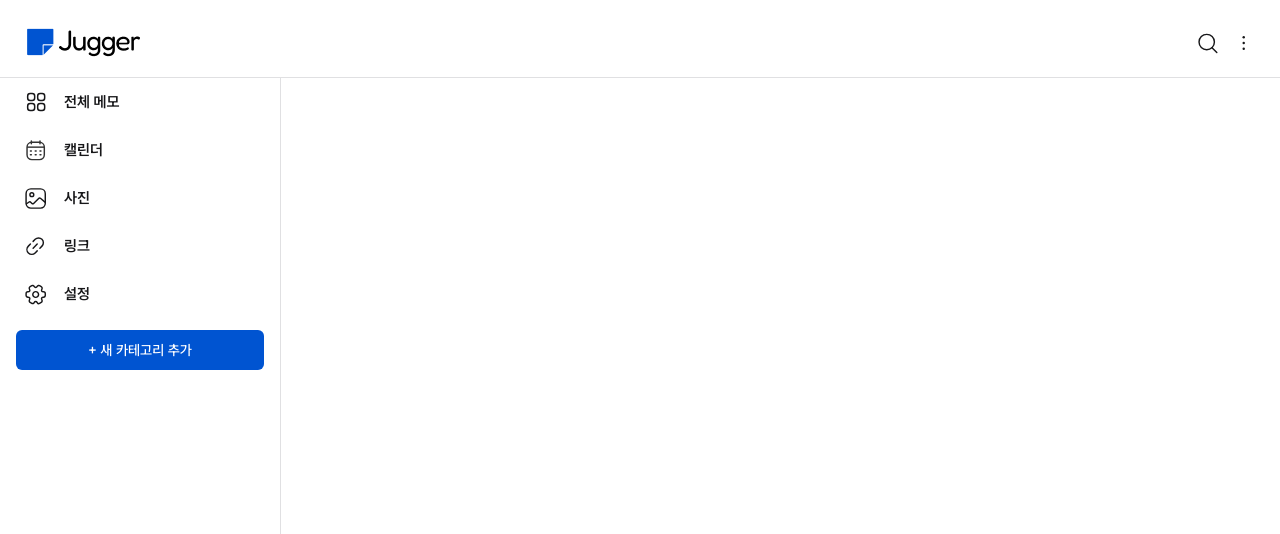
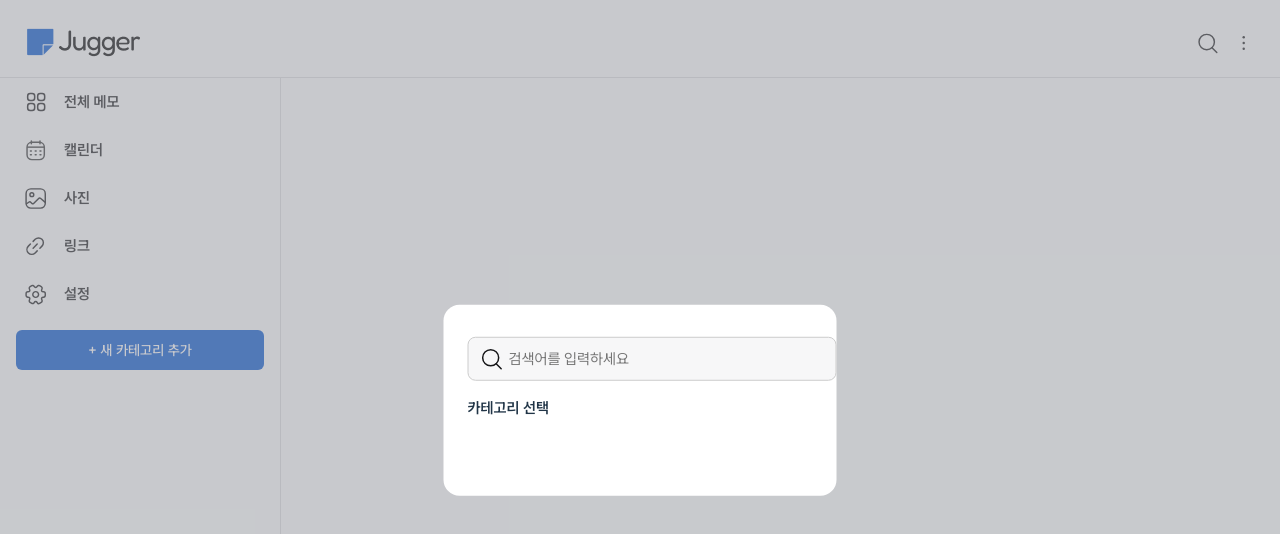
Before and after one commit to Team-useMemo/Jugger-Frontend-Web, a React (Vite) app: page / in a window 1280 px wide. Both pictures are taken after a click on the icon 1208 px from the left and 42 px from the top of the page. Shown: the top 534 px of the page. Built offline with nearby package versions, Linux system fonts and the light colour scheme.

Commit message:
#29 [feat] 검색 컴포넌트 UI 구현

```diff
--- a/src/components/Modal/Modal.Style.ts
+++ b/src/components/Modal/Modal.Style.ts
@@ -117,3 +117,45 @@ export const CategoryItemContent = styled.div({
     color: '#171719',
   },
 });
+
+export const SearchCategoryWrapper = styled.div({
+  display: 'flex',
+  flexDirection: 'column',
+  gap: '16px',
+  padding: '0 32px',
+  width: '100%',
+  boxSizing: 'border-box',
+
+  [media[0]]: {
+    padding: '0 24px',
+  },
+});
+
+export const SearchCategoryTitle = styled.h2({
+  fontSize: '18px',
+  fontWeight: '600',
+  margin: '0',
+});
+
+export const SearchCard = styled.div({
+  display: 'flex',
+  flexDirection: 'column',
+  gap: '8px',
+  padding: '16px',
+  borderRadius: '12px',
+  backgroundColor: '#F7F7F8',
+});
+
+export const TagList = styled.div({
+  display: 'flex',
+  flexWrap: 'wrap',
+  gap: '6px',
+});
+
+export const Tag = styled.span({
+  fontSize: '13px',
+  padding: '4px 8px',
+  backgroundColor: '#E5E5EA',
+  borderRadius: '20px',
+  color: '#333',
+});
--- /dev/null
+++ b/src/components/Modal/SearchCategory.tsx
@@ -0,0 +1,108 @@
+import { MemoModalContainer } from './Modal.Style';
+import styled from '@emotion/styled';
+import { useAppSelector } from '@hooks/useRedux';
+import SearchSVG from '@assets/Header/search.svg?react';
+
+const SearchCategory = () => {
+  const categories = useAppSelector((state) => state.categorySlice.value);
+  return (
+    <MemoModalContainer>
+      <Wrapper>
+        <InputWrapper>
+          <IconWrapper>
+            <SearchSVG />
+          </IconWrapper>
+          <SearchInput placeholder="검색어를 입력하세요" />
+        </InputWrapper>
+
+        <SectionTitle>카테고리 선택</SectionTitle>
+
+        <TagGrid>
+          {categories.map((cat) => (
+            <CategoryTag key={cat.id} color={cat.color}>
+              {cat.title}
+            </CategoryTag>
+          ))}
+        </TagGrid>
+      </Wrapper>
+    </MemoModalContainer>
+  );
+};
+
+export default SearchCategory;
+
+const Wrapper = styled.div({
+  display: 'flex',
+  flexDirection: 'column',
+  gap: '16px',
+  padding: '0 24px 24px',
+});
+
+const InputWrapper = styled.div({
+  position: 'relative',
+  width: '90%',
+});
+
+const IconWrapper = styled.div({
+  position: 'absolute',
+  left: '12px',
+  top: '50%',
+  transform: 'translateY(-50%)',
+  display: 'flex',
+  alignItems: 'center',
+  justifyContent: 'center',
+  pointerEvents: 'none',
+});
+
+const SearchInput = styled.input({
+  width: '100%',
+  padding: '12px 16px 12px 40px',
+  borderRadius: '8px',
+  border: '1px solid #ccc',
+  outline: 'none',
+  fontSize: '15px',
+  transition: 'border 0.2s',
+
+  backgroundColor: '#F7F7F8',
+  '&:focus': {
+    borderColor: '#0054D1',
+  },
+});
+
+const SectionTitle = styled.div({
+  fontSize: '15px',
+  fontWeight: 600,
+  marginBottom: '4px',
+  textAlign: 'left',
+});
+
+const TagGrid = styled.div({
+  display: 'flex',
+  flexWrap: 'wrap',
+  gap: '8px',
+});
+
+const CategoryTag = styled.div<{ color: string }>(({ color }) => ({
+  display: 'flex',
+  alignItems: 'center',
+  padding: '6px 14px',
+  fontSize: '15px',
+  fontWeight: 500,
+  backgroundColor: `${color}1A`,
+  borderRadius: '999px',
+  cursor: 'pointer',
+  color: '#2D2D2D',
+  userSelect: 'none',
+  gap: '8px',
+  lineHeight: '1.2',
+  whiteSpace: 'nowrap',
+
+  '&::before': {
+    content: "''",
+    width: '8px',
+    height: '8px',
+    borderRadius: '50%',
+    backgroundColor: color,
+    display: 'inline-block',
+  },
+}));
--- a/src/layout/Header/Header.tsx
+++ b/src/layout/Header/Header.tsx
@@ -4,17 +4,43 @@ import { useSearchParams } from 'react-router-dom';
 import { HeaderButtonContainer, HeaderTitle, HeaderTitleCircle, StyledHeader } from './Header.Style';
 import MenuSVG from '@assets/icons/menu.svg?react';
 import { useAppSelector } from '@hooks/useRedux';
+import useModal from '@hooks/useModal';
+import SearchCategory from '@components/Modal/SearchCategory';
+import FullScreenGray from '@components/Modal/Background/FullScreenGray';
+import { useEffect, useRef } from 'react';
 
-const Header = ({ activeMenu }: { activeMenu: () => void }) => {
+const Header = ({ activeMenu, closeMenu }: { activeMenu: () => void; closeMenu: () => void }) => {
   const [searchParams] = useSearchParams();
   const categoryId = searchParams.get('category');
   const categories = useAppSelector((state) => state.categorySlice.value);
   const category = categories.find((e) => e.id == categoryId);
+  const modalRef = useRef<HTMLDivElement>(null);
 
-  const onSearchClick = () => alert('검색');
+  const [SearchCategoryModal, openSearchCategoryModal] = useModal(FullScreenGray, () => <SearchCategory />, [], {});
+  const onSearchClick = () => {
+    openSearchCategoryModal();
+  };
+
   const onDetailClick = () => alert('상세');
+
+  useEffect(() => {
+    const handleClick = (e: MouseEvent) => {
+      const target = e.target as HTMLElement;
+      const isInsideModal = target.closest('.modal-container');
+
+      if (modalRef.current && !modalRef.current.contains(e.target as Node) && !isInsideModal) {
+        closeMenu();
+      }
+    };
+
+    window.addEventListener('mousedown', handleClick);
+    return () => window.removeEventListener('mousedown', handleClick);
+  }, [closeMenu]);
+
   return (
-    <StyledHeader>
+    <>
+      <SearchCategoryModal />
+      <StyledHeader ref={modalRef}>
         <MenuSVG onClick={activeMenu} />
         <HeaderTitle>
           {category && (
@@ -29,6 +55,7 @@ const Header = ({ activeMenu }: { activeMenu: () => void }) => {
           <DetailSVG onClick={onDetailClick} />
         </HeaderButtonContainer>
       </StyledHeader>
+    </>
   );
 };
 
--- a/src/layout/MainLayout/MainLayout.tsx
+++ b/src/layout/MainLayout/MainLayout.tsx
@@ -18,13 +18,13 @@ const Mainlayout = ({ children }: LayoutProps) => {
 
   useEffect(() => {
     dispatch(loadCategories(username ?? ''));
-  }, []);
+  }, [dispatch, username]);
 
   return (
     <StyledMainlayout>
       <SideBar toggleMenu={toggleMenu} closeMenu={closeMenu} />
       <StyledMain>
-        <Header activeMenu={openMenu} />
+        <Header activeMenu={openMenu} closeMenu={closeMenu} />
         <StyledContent>{children}</StyledContent>
       </StyledMain>
     </StyledMainlayout>
```
Lines whose indentation alone changed are shown as unchanged.
